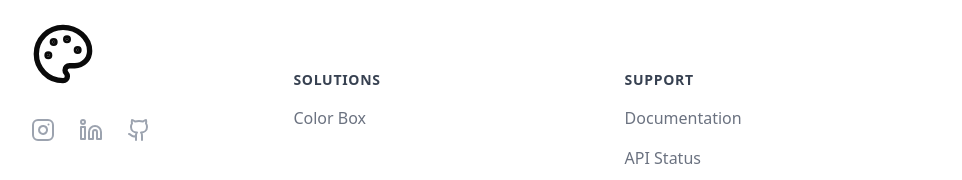
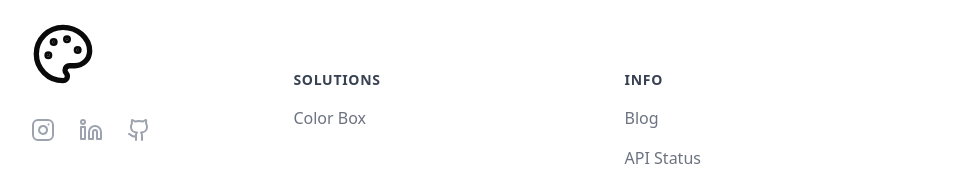
Before and after one commit to peterkessibu/lorem-colors, a Next.js app: page / in a window 1280 px wide. Shown: the part 1852-2032 px from the top of the page, without its empty margins (1-963 px from the left). Built offline with nearby package versions, Linux system fonts and the light colour scheme.

Commit message:
Adding comments to the Footer

```diff
--- a/components/Footer.js
+++ b/components/Footer.js
@@ -1,3 +1,5 @@
+//components/Footer.js
+
 import { usePathname } from "next/navigation";
 import { useState } from "react";
 import Link from "next/link";
@@ -28,9 +30,9 @@ const footerSections = [
     links: [{ name: "Color Box", href: "/color-box" }],
   },
   {
-    title: "Support",
+    title: "Info",
     links: [
-      { name: "Documentation", href: "#" },
+      { name: "Blog", href: "#" },
       { name: "API Status", href: "#" },
     ],
   },
@@ -39,6 +41,7 @@ const footerSections = [
 function Modal({ isOpen, onClose, title, children }) {
   if (!isOpen) return null;
 
+  //Modal Window
   return (
     <div className="fixed inset-0 z-50 flex items-center justify-center bg-black bg-opacity-50">
       <div className="bg-white rounded-lg shadow-lg w-11/12 max-w-md">
@@ -59,15 +62,16 @@ export default function Footer() {
   const currentYear = new Date().getFullYear();
   const [isModalOpen, setIsModalOpen] = useState(false);
   const [modalContent, setModalContent] = useState("");
-  const router = useRouter(); // Initialize router
+  const router = useRouter();
 
   const handleLinkClick = (name) => {
     setModalContent(name);
     setIsModalOpen(true);
   };
 
+  // Navigate back to the previous page
   const handleBackClick = () => {
-    router.back(); // Navigate back to the previous page
+    router.back();
   };
 
   const closeModal = () => {
@@ -75,6 +79,7 @@ export default function Footer() {
     setModalContent("");
   };
 
+  //Dynamic routes
   const isColorPalettePage = pathname === "/color-palette";
   const isColorBox = pathname === "/color-box";
 
@@ -146,12 +151,16 @@ export default function Footer() {
             </div>
           </div>
         )}
+
+        {/*Copyright Footer*/}
         <div className="mt-12 border-t border-gray-200 pt-8">
           <div className="text-base text-gray-400 text-center">
             &copy; {currentYear} Lorem Colors, Inc. All rights reserved.
           </div>
         </div>
       </div>
+
+      {/*Trigger Modal Window*/}
       <Modal isOpen={isModalOpen} onClose={closeModal} title={modalContent}>
         {modalContent === "Documentation" && (
           <p>
```
